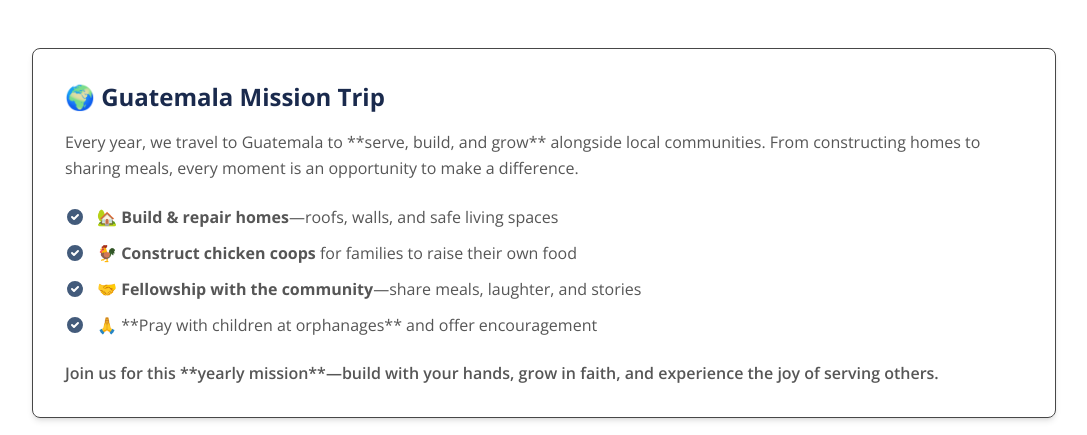
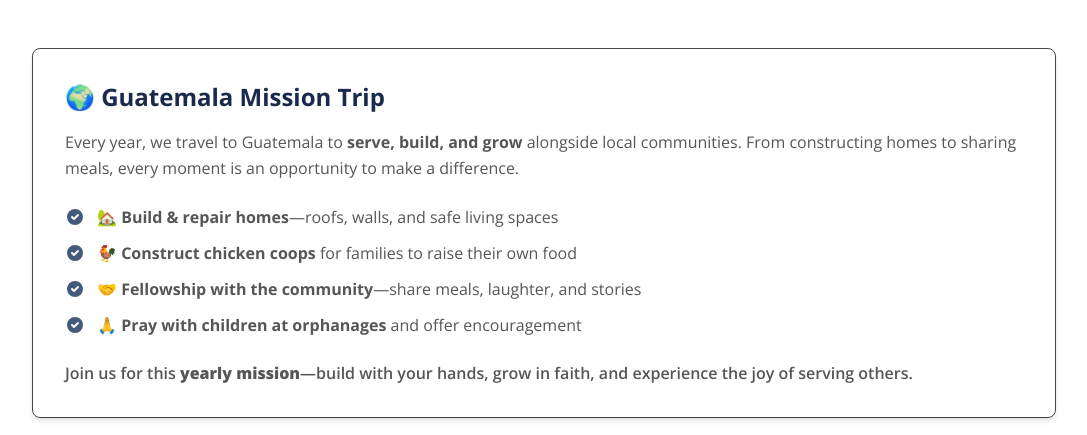
Before and after one commit to alleny0o/cdmclife, a Next.js app: page /missions in a window 1280 px wide. Shown: the part 984-1419 px from the top of the page, without its empty margins (96-1183 px from the left). Built offline with nearby package versions, Linux system fonts and the light colour scheme.

Commit message:
fixed the html backgrounsojnfaeoiae

```diff
--- a/src/app/(missions)/components/Missions.tsx
+++ b/src/app/(missions)/components/Missions.tsx
@@ -11,7 +11,7 @@ function Missions() {
           <div className="mb-12 relative text-left">
             <H2>Missions</H2>
             <p className="mt-3 text-base md:text-lg text-gray-600">
-              Discover our mission work and the impact we're making around the world.
+              Discover our mission work and the impact we&apos;re making around the world.
             </p>
           </div>
 
@@ -21,32 +21,40 @@ function Missions() {
               <div className="p-8">
                 <h2 className="text-2xl font-bold mb-4 text-darkerNavy">🌍 Guatemala Mission Trip</h2>
                 <p className="text-deepGray leading-relaxed">
-                  Every year, we travel to Guatemala to **serve, build, and grow** alongside local communities. From constructing
-                  homes to sharing meals, every moment is an opportunity to make a difference.
+                  Every year, we travel to Guatemala to <strong>serve, build, and grow</strong> alongside local communities. From
+                  constructing homes to sharing meals, every moment is an opportunity to make a difference.
                 </p>
 
                 <ul className="mt-6 space-y-3">
                   <li className="flex items-center gap-3 text-deepGray">
                     <HiCheckCircle className="w-5 h-5 text-mutedBlue" />
-                    <span>🏡 <strong>Build & repair homes</strong>—roofs, walls, and safe living spaces</span>
+                    <span>
+                      🏡 <strong>Build & repair homes</strong>—roofs, walls, and safe living spaces
+                    </span>
                   </li>
                   <li className="flex items-center gap-3 text-deepGray">
                     <HiCheckCircle className="w-5 h-5 text-mutedBlue" />
-                    <span>🐓 <strong>Construct chicken coops</strong> for families to raise their own food</span>
+                    <span>
+                      🐓 <strong>Construct chicken coops</strong> for families to raise their own food
+                    </span>
                   </li>
                   <li className="flex items-center gap-3 text-deepGray">
                     <HiCheckCircle className="w-5 h-5 text-mutedBlue" />
-                    <span>🤝 <strong>Fellowship with the community</strong>—share meals, laughter, and stories</span>
+                    <span>
+                      🤝 <strong>Fellowship with the community</strong>—share meals, laughter, and stories
+                    </span>
                   </li>
                   <li className="flex items-center gap-3 text-deepGray">
                     <HiCheckCircle className="w-5 h-5 text-mutedBlue" />
-                    <span>🙏 **Pray with children at orphanages** and offer encouragement</span>
+                    <span>
+                      🙏 <strong>Pray with children at orphanages</strong> and offer encouragement
+                    </span>
                   </li>
                 </ul>
 
                 <p className="mt-6 text-deepGray font-semibold">
-                  Join us for this **yearly mission**—build with your hands, grow in faith, and experience the joy of serving
-                  others.
+                  Join us for this <strong>yearly mission</strong>—build with your hands, grow in faith, and experience the joy of
+                  serving others.
                 </p>
               </div>
             </div>
--- a/src/app/(missions)/components/PastMissions.tsx
+++ b/src/app/(missions)/components/PastMissions.tsx
@@ -91,7 +91,7 @@ const MobileTimelineItem: React.FC<MobileTimelineItemProps> = ({ item, index, to
             alt={item.missionTitle}
             width={400} // Make image wider but controlled
             height={250} // Maintain consistent height
-            className="w-full h-full object-cover rounded-lg shadow-md"
+            className="w-full h-full max-h-[32rem] object-cover rounded-lg shadow-md"
           />
         </div>
       </div>
```
